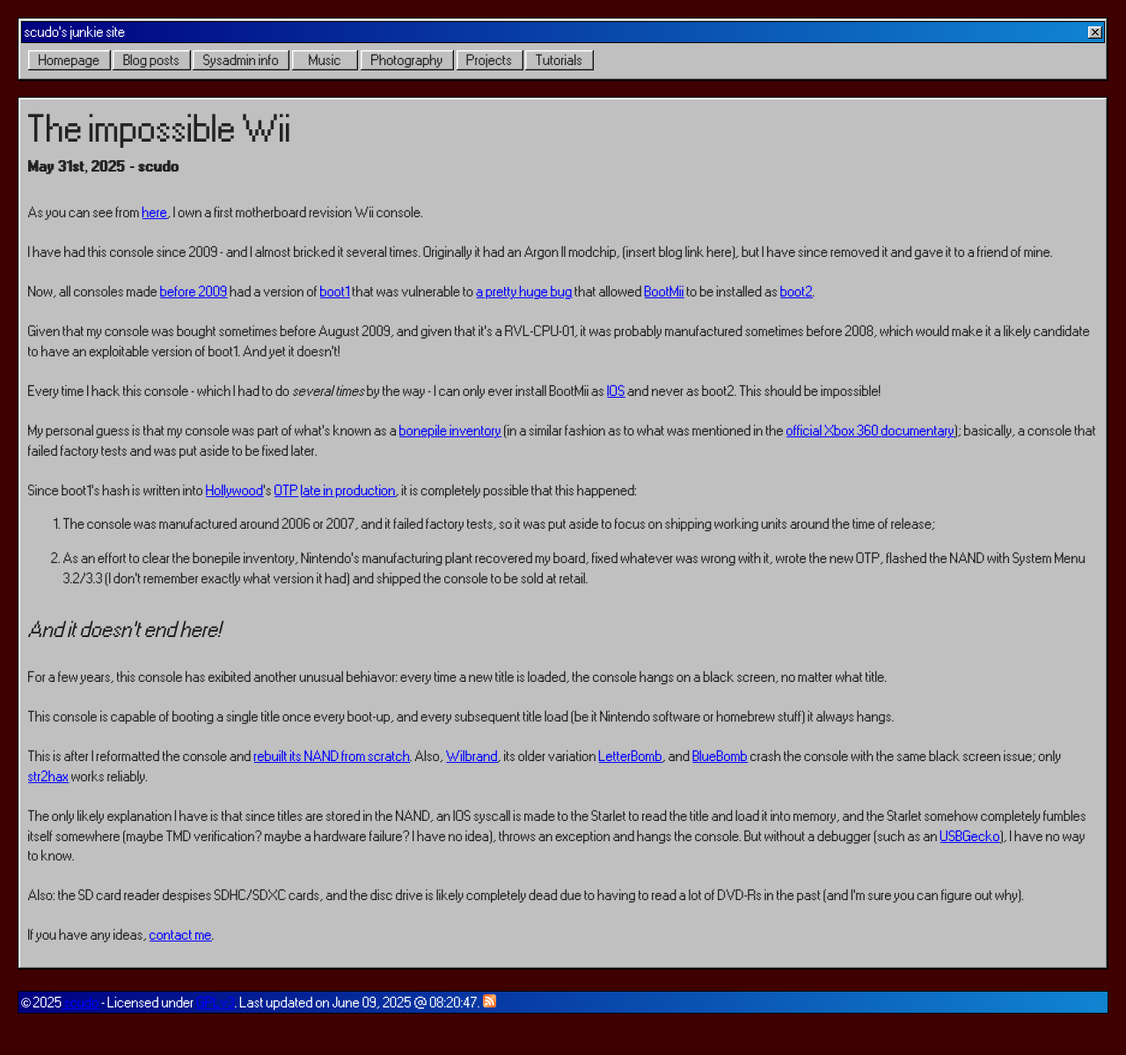
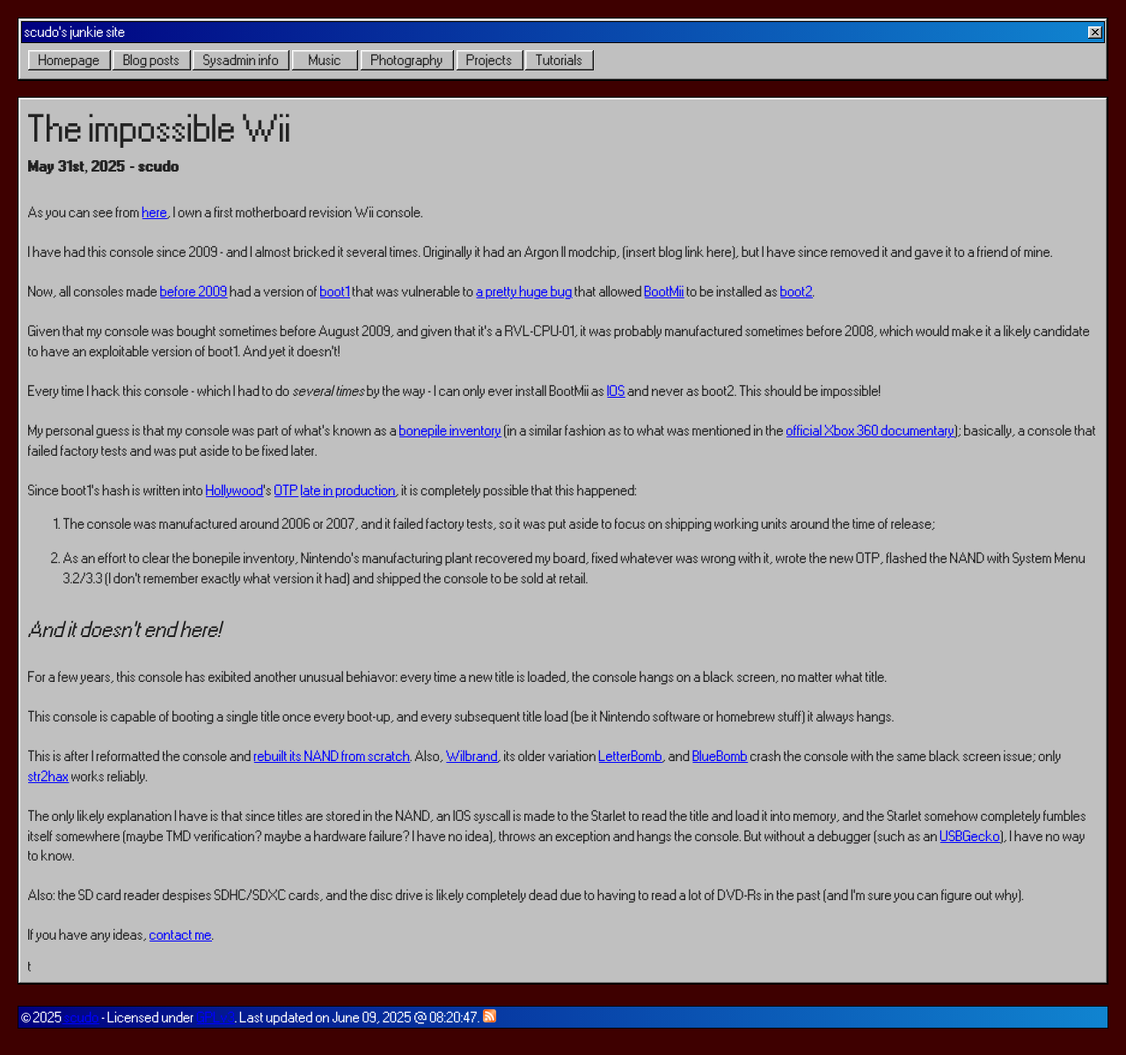
Before and after one commit to scudo005/scudo005.github.io, a Jekyll site: the page built from _posts/2025-05-31-the-impossible-wii.html, in a window 1280 px wide. Shown: the whole page at 88% size. Built offline with Jekyll 4.4.1, drawn with Linux system fonts in a browser that asks for light colours; some web fonts are replaced.

Commit message:
rss test

```diff
--- a/_posts/2025-05-31-the-impossible-wii.html
+++ b/_posts/2025-05-31-the-impossible-wii.html
@@ -57,4 +57,4 @@ title: "The impossible Wii"
         href="https://wiibrew.org/wiki/USB_Gecko" target="_blank">USBGecko</a>), I have no way to know.<br><br>
     Also: the SD card reader despises SDHC/SDXC cards, and the disc drive is likely completely dead due to having to read a lot of DVD-Rs in the past (and I'm sure you can figure out why).<br><br>
     If you have any ideas, <a href="/me.html">contact me</a>.
-</p>
+</p>t
--- a/assets/js/playAudioOnClick.js
+++ b/assets/js/playAudioOnClick.js
@@ -2,6 +2,7 @@ var links = Array.from(document.querySelectorAll('a'));
 var sound_play = document.getElementById('nav_button');
 var buttons = document.getElementsByTagName('button');
 
+// this check works only on Firefox; on Chromium, it just plays the sound.
 if (navigator.getAutoplayPolicy(sound_play) === 'allowed') {
     sound_play.play();
 }
```
